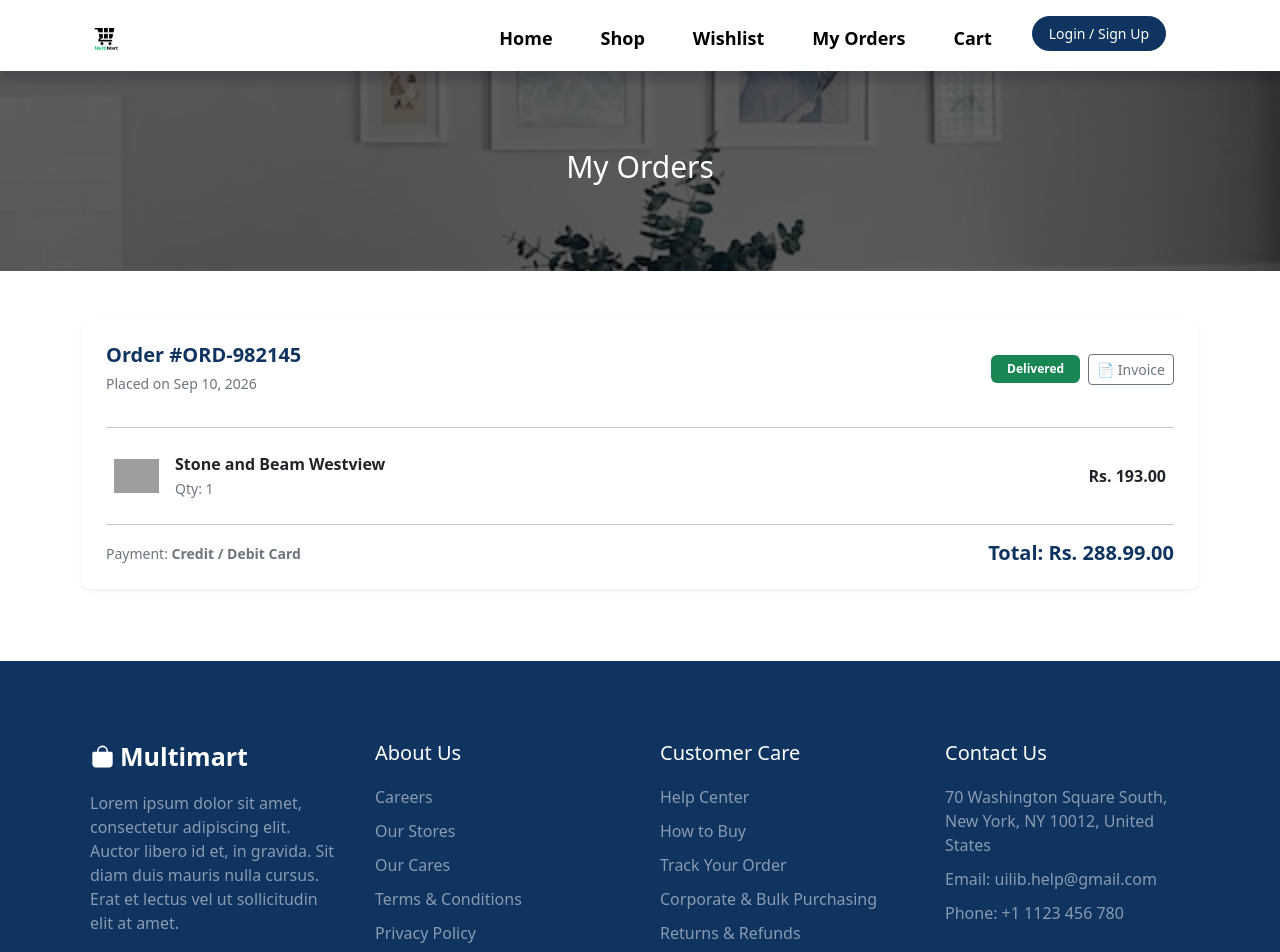
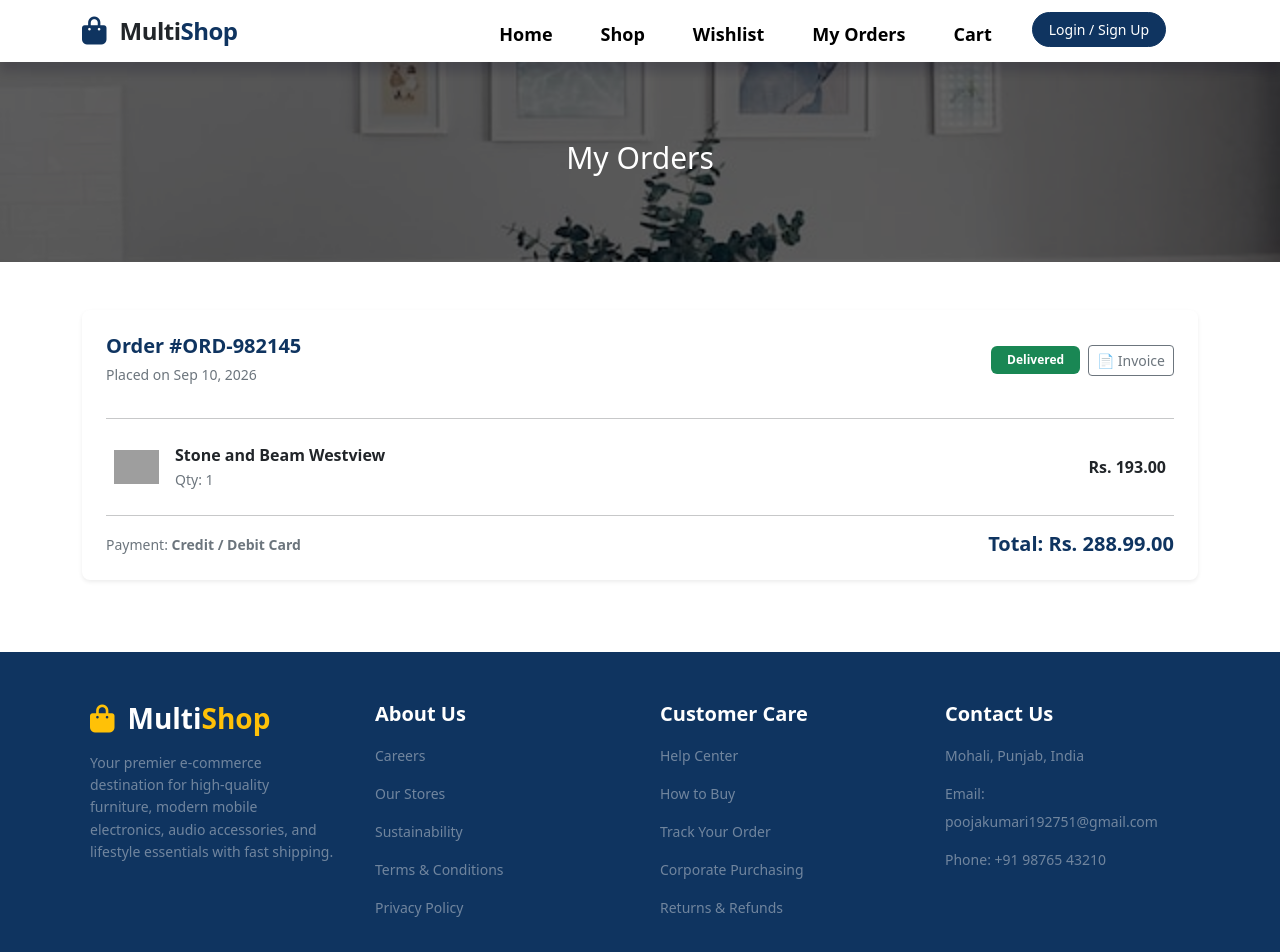
Before and after one commit to Pooja01-bit/Multishoping, a React (Create React App) app: page /orders in a window 1280 px wide. Shown: the top 952 px of the page. Built offline with nearby package versions, Linux system fonts and the light colour scheme; grey boxes are pictures that could not be loaded.

Commit message:
Enhance UI design with custom MultiShop branding, modern hover animations, updated navbar and footer copyright

```diff
--- a/src/components/Footer/Footer.jsx
+++ b/src/components/Footer/Footer.jsx
@@ -4,45 +4,51 @@ import { Col, Container, Row } from "react-bootstrap"
 
 const Footer = () => {
   return (
-    <footer>
+    <footer style={{ backgroundColor: "#0f3460", color: "#fff", paddingTop: "50px", paddingBottom: "20px" }}>
         <Container>
           <Row className="footer-row">
-            <Col md={3} sm={5} className='box'>
-              <div className="logo">
-                  <ion-icon name="bag"></ion-icon>
-                  <h1>Multimart</h1>
+            <Col md={3} sm={5} className='box mb-4'>
+              <div className="logo d-flex align-items-center mb-3">
+                  <i className="fa-solid fa-bag-shopping me-2 fs-3 text-warning"></i>
+                  <h1 className="fs-3 fw-bold text-white mb-0">Multi<span className="text-warning">Shop</span></h1>
               </div>
-              <p>Lorem ipsum dolor sit amet, consectetur adipiscing elit. Auctor libero id et, in gravida. Sit diam duis mauris nulla cursus. Erat et lectus vel ut sollicitudin elit at amet.</p>
+              <p style={{ color: "#d1d5db", fontSize: "14px", lineHeight: "1.6" }}>
+                Your premier e-commerce destination for high-quality furniture, modern mobile electronics, audio accessories, and lifestyle essentials with fast shipping.
+              </p>
             </Col>
-            <Col md={3} sm={5} className='box'>
-              <h2>About Us</h2>
-              <ul>
+            <Col md={3} sm={5} className='box mb-4'>
+              <h2 className="fs-5 fw-bold text-white mb-3">About Us</h2>
+              <ul className="list-unstyled" style={{ color: "#d1d5db", fontSize: "14px", lineHeight: "2" }}>
                 <li>Careers</li>
                 <li>Our Stores</li>
-                <li>Our Cares</li>
+                <li>Sustainability</li>
                 <li>Terms & Conditions</li>
                 <li>Privacy Policy</li>
               </ul>
             </Col>
-            <Col md={3} sm={5} className='box'>
-              <h2>Customer Care</h2>
-              <ul>
+            <Col md={3} sm={5} className='box mb-4'>
+              <h2 className="fs-5 fw-bold text-white mb-3">Customer Care</h2>
+              <ul className="list-unstyled" style={{ color: "#d1d5db", fontSize: "14px", lineHeight: "2" }}>
                 <li>Help Center </li>
                 <li>How to Buy </li>
                 <li>Track Your Order </li>
-                <li>Corporate & Bulk Purchasing </li>
+                <li>Corporate Purchasing </li>
                 <li>Returns & Refunds </li>
               </ul>
             </Col>
-            <Col md={3} sm={5} className='box'>
-              <h2>Contact Us</h2>
-              <ul>
-                <li>70 Washington Square South, New York, NY 10012, United States </li>
-                <li>Email: uilib.help@gmail.com</li>
-                <li>Phone: +1 1123 456 780</li>
+            <Col md={3} sm={5} className='box mb-4'>
+              <h2 className="fs-5 fw-bold text-white mb-3">Contact Us</h2>
+              <ul className="list-unstyled" style={{ color: "#d1d5db", fontSize: "14px", lineHeight: "2" }}>
+                <li>Mohali, Punjab, India</li>
+                <li>Email: poojakumari192751@gmail.com</li>
+                <li>Phone: +91 98765 43210</li>
               </ul>
             </Col>
           </Row>
+          <hr style={{ borderColor: "rgba(255,255,255,0.15)", margin: "20px 0" }} />
+          <div className="text-center py-2" style={{ color: "#9ca3af", fontSize: "14px" }}>
+            © 2026 MultiShop. Designed & Built by <strong>Pooja Kumari</strong>. All Rights Reserved.
+          </div>
         </Container>
     </footer>
   )
--- a/src/components/Navbar/Navbar.jsx
+++ b/src/components/Navbar/Navbar.jsx
@@ -41,13 +41,11 @@ const NavBar = () => {
         className={isFixed ? "navbar fixed" : "navbar"}
       >
         <Container className="navbar-container">
-          <Navbar.Brand as={Link} to="/">
-            <img
-              src="/MultiMart.png"
-              alt="Multimart Logo"
-              className="navbar-logo"
-              style={{ height: "45px", objectFit: "contain" }}
-            />
+          <Navbar.Brand as={Link} to="/" className="d-flex align-items-center">
+            <i className="fa-solid fa-bag-shopping me-2 fs-3" style={{ color: "#0f3460" }}></i>
+            <span className="fw-bold fs-4 text-dark" style={{ letterSpacing: "-0.5px" }}>
+              Multi<span style={{ color: "#0f3460" }}>Shop</span>
+            </span>
           </Navbar.Brand>
 
           <div className="d-flex align-items-center me-2">
--- a/src/components/ProductCard/product-card.css
+++ b/src/components/ProductCard/product-card.css
@@ -3,18 +3,35 @@
     height: 200px !important;
     object-fit: contain;
     cursor: pointer;
+    transition: transform 0.3s ease;
+}
+
+.product img:hover {
+    transform: scale(1.05);
+}
+
+.product-card-wrapper {
+    transition: all 0.3s ease;
+    border-radius: 12px !important;
+}
+
+.product-card-wrapper:hover {
+    transform: translateY(-6px);
+    box-shadow: 0 12px 25px rgba(15, 52, 96, 0.12) !important;
 }
 
 .discount {
     position: absolute;
     top: 0;
     left: 0;
-    background: #0f3460;
-    padding: 3px 10px;
-    font-size: 12px;
-    border-radius: 50px;
+    background: linear-gradient(135deg, #e63946 0%, #d62828 100%) !important;
+    padding: 4px 12px;
+    font-size: 11px;
+    font-weight: 700;
+    border-radius: 20px;
     color: #fff;
     margin: 10px;
+    box-shadow: 0 4px 8px rgba(230, 57, 70, 0.3);
 }
 
 .product {
```
